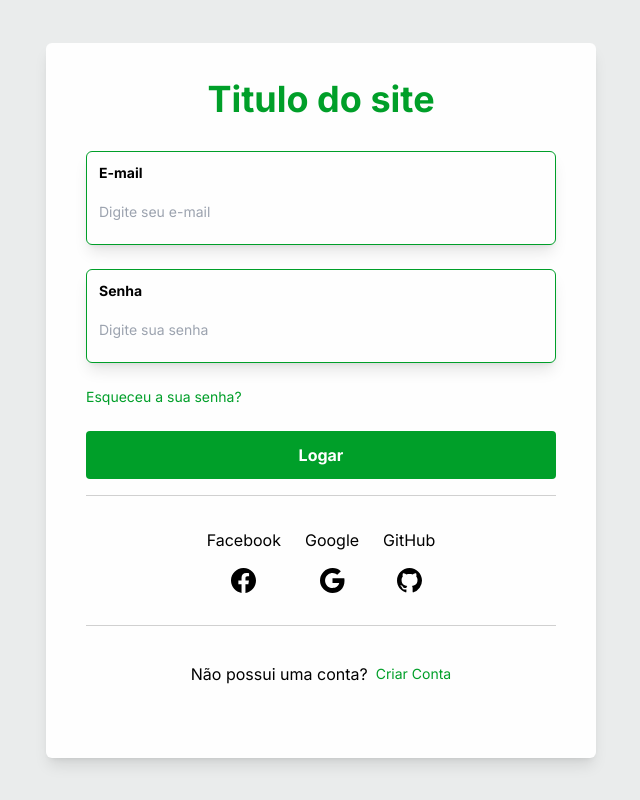
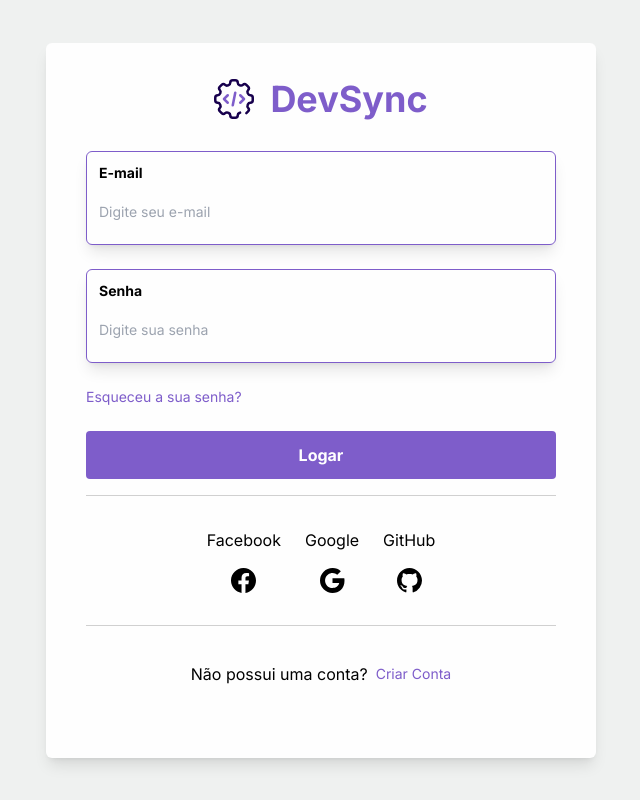
Before and after one commit to matheus98rocha/devsync, a Next.js app: page / in a window 1280 px wide. Shown: the whole page, without its empty margins (319-959 px from the left). Built offline with nearby package versions, Linux system fonts and the light colour scheme; no server answers; what tailwindcss-animated would draw is missing.

Commit message:
feat: adding the application icon

```diff
--- a/src/app/(site)/about/page.tsx
+++ b/src/app/(site)/about/page.tsx
@@ -2,6 +2,7 @@
 import React from 'react'
 
 import LoaggedUser from '@/app/ui/layout/logged-user/logged-user'
+import Loading from '@/app/ui/components/loading/loading.component'
 
 function About() {
 
--- a/src/app/layout.tsx
+++ b/src/app/layout.tsx
@@ -7,10 +7,20 @@ const inter = Inter({ subsets: ["latin"] });
 
 export const metadata = {
   title: {
-    default: "Nome do Projeto",
-    template: "%s | Nome do site",
+    default: "DevSync",
+    template: "%s | DevSync",
+
   },
   description: "Generated by create next app",
+  icons: {
+    icon:[
+      '/apple-touch-icon.svg'
+    ],
+    shortcut: [
+      '/apple-touch-icon.svg'
+    ],
+  }
+
 };
 
 export default function RootLayout({
@@ -20,7 +30,7 @@ export default function RootLayout({
 }) {
   return (
     <html lang="en">
-      <body className={`${inter.className} bg-contrastBackground`}>
+      <body className={`${inter.className} bg-gray`}>
         <ThemeProvider>
           <Provider>{children}</Provider>
         </ThemeProvider>
--- a/src/app/ui/components/loading/loading.component.tsx
+++ b/src/app/ui/components/loading/loading.component.tsx
@@ -1,8 +1,8 @@
-import React from 'react'
-import ReactLoading, { LoadingProps } from 'react-loading'
+import React from "react";
+import ReactLoading from "react-loading";
 
 const Loading = () => (
-  <ReactLoading type={'spin'} color={'#008021'} height={'2%'} width={'2%'} />
-)
+  <ReactLoading type={"spin"} color="#7e5dca" height={"2%"} width={"2%"} />
+);
 
-export default Loading
+export default Loading;
--- a/src/app/ui/layout/auth/auth.component.tsx
+++ b/src/app/ui/layout/auth/auth.component.tsx
@@ -8,6 +8,9 @@ import PrimaryInput from "../../components/input/primary-input.component";
 import { useSession } from "next-auth/react";
 import { redirect } from "next/navigation";
 import PrimaryButton from "../../components/button/primary-button.component";
+import Image from "next/image";
+
+import iconApplication from "../../../../../public/apple-touch-icon.svg";
 
 function Auth({ type }: AuthProps) {
   const [email, setEmail] = React.useState("");
@@ -40,7 +43,15 @@ function Auth({ type }: AuthProps) {
   animate-fade-up
   "
     >
-      <h1 className="text-primary text-4xl font-bold">Titulo do site</h1>
+      <div className="flex items-center justify-center gap-4">
+        <Image
+          src={iconApplication}
+          height={40}
+          width={40}
+          alt={"principal-icon"}
+        />
+        <h1 className="text-primary text-4xl font-bold">DevSync</h1>
+      </div>
       <div
         className="
     flex
--- a/tailwind.config.js
+++ b/tailwind.config.js
@@ -10,9 +10,9 @@ module.exports = {
     extend: {
       colors: {
         primary: {
-          DEFAULT: "#009F29",
-          hover: "#008021",
-          focus: "#00681a",
+          DEFAULT: "#7e5dca",
+          hover: "#5936ab",
+          focus: "#5432a3",
         },
         error: {
           DEFAULT: "#f84b4b",
@@ -26,7 +26,7 @@ module.exports = {
           DEFAULT: "#BBBBBB",
           hover: "#AAAAAA",
         },
-        gray: "#9b9b9b",
+        gray: "#eff1f0",
         background: "#fefefe",
         contrastBackground: "#eaecec",
       },
```
Also changed, not shown: public/apple-touch-icon.svg (added), 1 other file (tests, documents, lock files or other folders).
